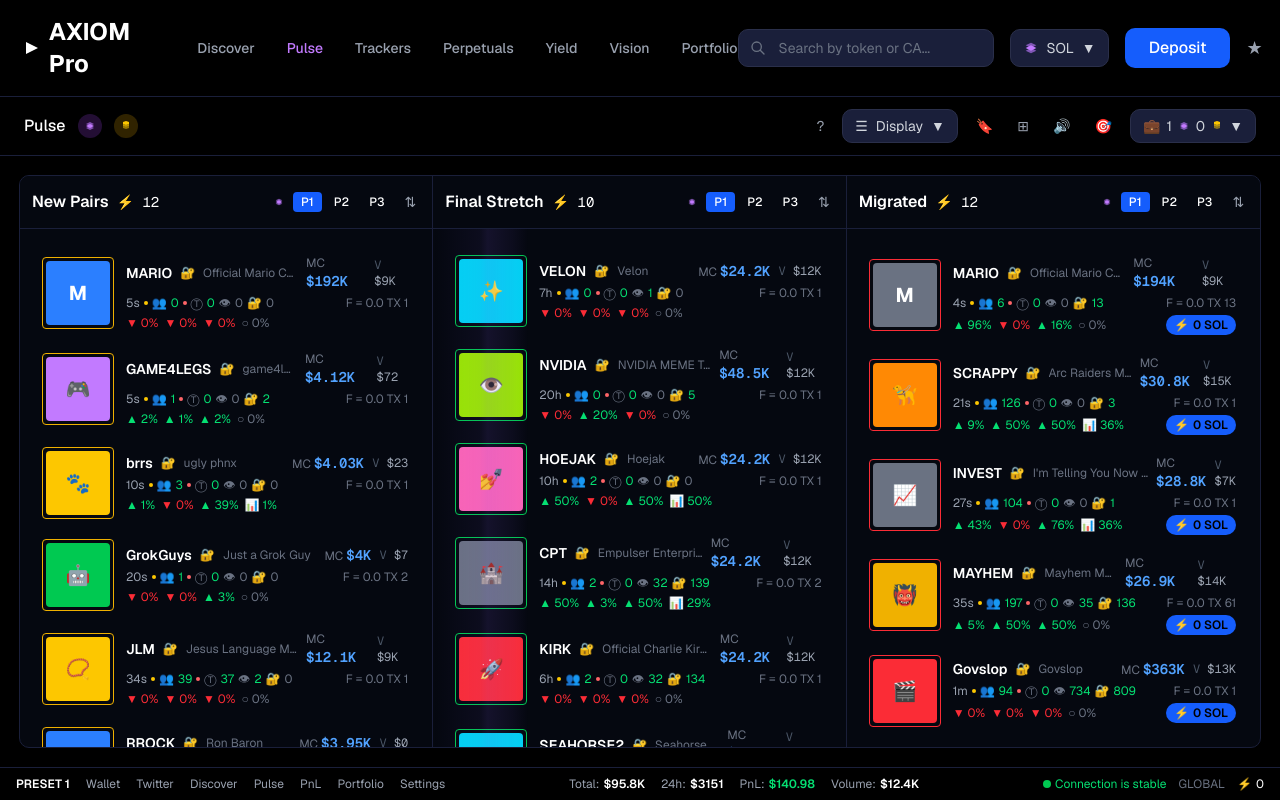
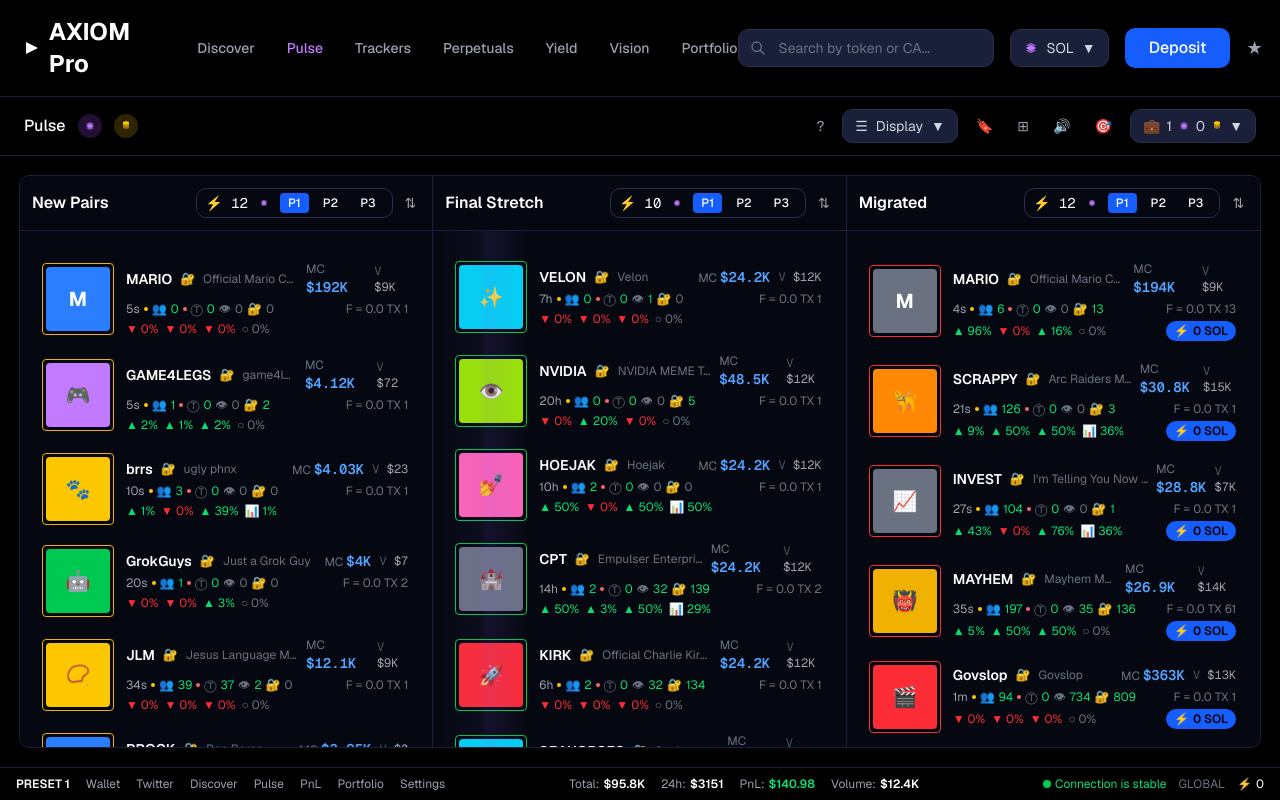
Before and after one commit to NysaPahari/Token-trading-table_Axiom, a Next.js app: page / in a window 1280 px wide. Built offline with nearby package versions, Linux system fonts and the light colour scheme.

Commit message:
adjustments

```diff
--- a/components/column-section.tsx
+++ b/components/column-section.tsx
@@ -87,10 +87,10 @@ export function ColumnSection({
       <div className="bg-[#050810] border-b border-[#1a1f3a] p-3 sticky top-0 z-40 flex items-center justify-between flex-shrink-0">
         <div className="flex items-center gap-2">
           <h2 className="text-base font-semibold text-white">{title}</h2>
-          <span className="text-sm font-mono text-white">⚡ {tokens.length}</span>
         </div>
         <div className="flex items-center gap-2">
-          <div className="flex items-center gap-1">
+          <div className="flex items-center gap-1.5 px-2 py-1 border border-[#2a2f4a] rounded-lg">
+            <span className="text-sm font-mono text-white">⚡ {tokens.length}</span>
             <button className="w-5 h-5 rounded flex items-center justify-center text-purple-400 hover:bg-purple-500/20 transition-colors">
               <svg width="10" height="10" viewBox="0 0 12 12" fill="none">
                 <path d="M2 4L6 2L10 4L6 6L2 4Z" fill="currentColor" opacity="0.6"/>
@@ -119,7 +119,7 @@ export function ColumnSection({
             }}
           />
         )}
-        <div className="space-y-0 p-3 pt-4 relative z-10">
+        <div className="space-y-0 p-3 pt-5 relative z-10">
           {tokens.map((token) => (
             <TokenCard key={token.id} token={token} category={category} />
           ))}
--- a/components/token-card.tsx
+++ b/components/token-card.tsx
@@ -96,7 +96,7 @@ export function TokenCard({ token, category = 'new-pairs' }: TokenCardProps) {
     >
       {/* Label above the box - shown on hover */}
       {isHovered && (category === 'new-pairs' || category === 'final-stretch') && (
-        <div className="absolute -top-7 right-0 bg-[#1a1f3a] text-white text-xs font-semibold px-2 py-1 rounded-lg z-20">
+        <div className="absolute -top-8 right-0 bg-[#1a1f3a] border border-[#2a2f4a] text-white text-xs font-semibold px-2 py-1 rounded-lg z-50 pointer-events-none">
           <span className="text-white">{getHoverLabel()}: </span>
           <span className="text-green-400">{getLabelValue()}</span>
         </div>
```
